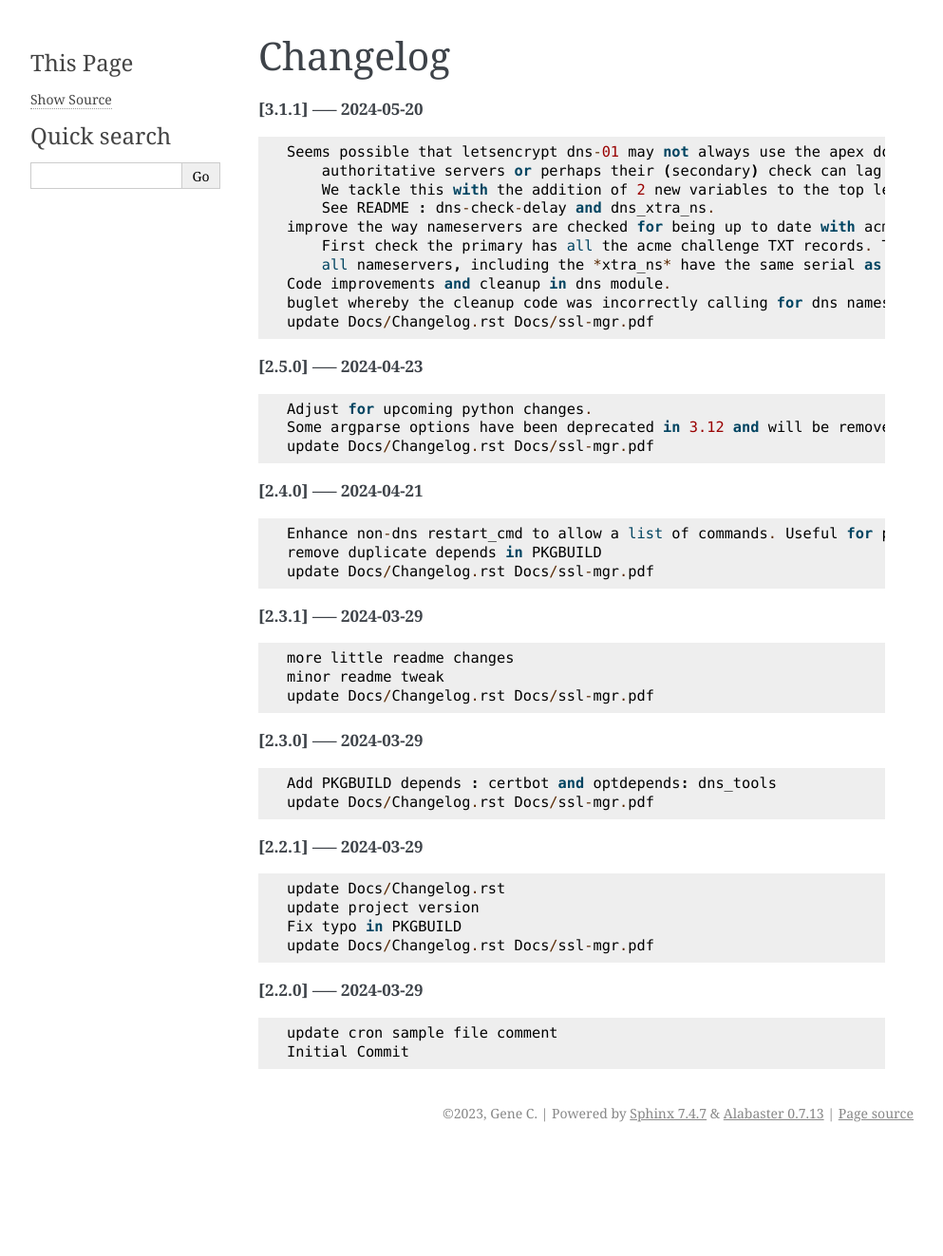
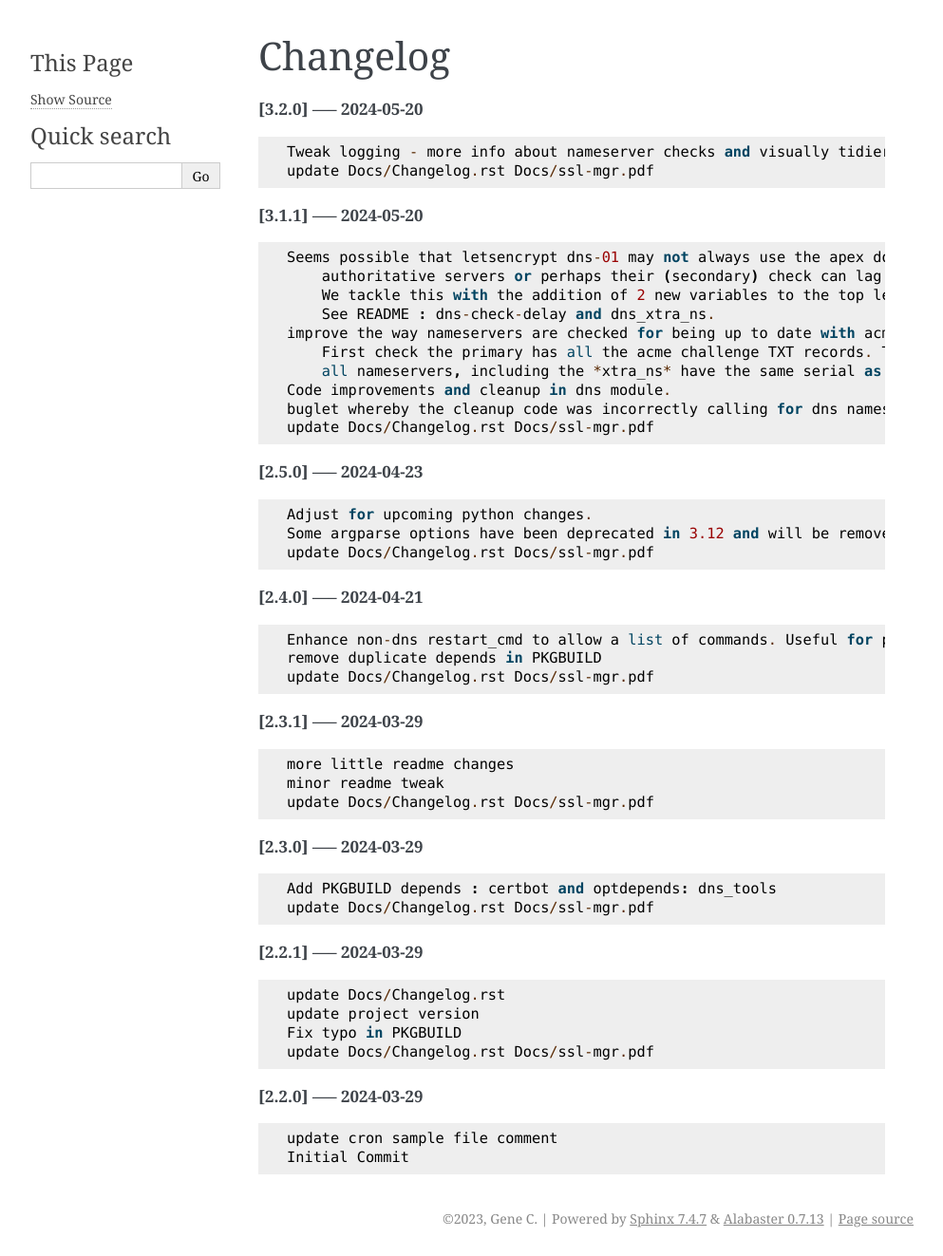
Before and after one commit to gene-git/ssl-mgr, a Sphinx documentation site: the page built from Docs/Changelog.rst, in a window 1280 px wide. Shown: the whole page at 95% size, without its empty margins (148-1141 px from the left). Built offline with Sphinx 7.4.7, drawn with Linux system fonts in a browser that asks for light colours; pages that are not in the unit, such as notebooks, are missing from menus; before the commit the page ends 1212 px from its top, so only the background shows below that.

Commit message:
update Docs/Changelog.rst Docs/ssl-mgr.pdf

```diff
--- a/Docs/Changelog.rst
+++ b/Docs/Changelog.rst
@@ -1,5 +1,11 @@
 Changelog
 =========
+
+**[3.2.0] ----- 2024-05-20** ::
+
+	    Tweak logging - more info about nameserver checks and visually tidier
+	    update Docs/Changelog.rst Docs/ssl-mgr.pdf
+
 
 **[3.1.1] ----- 2024-05-20** ::
 
```
Also changed, not shown: 1 other file.
